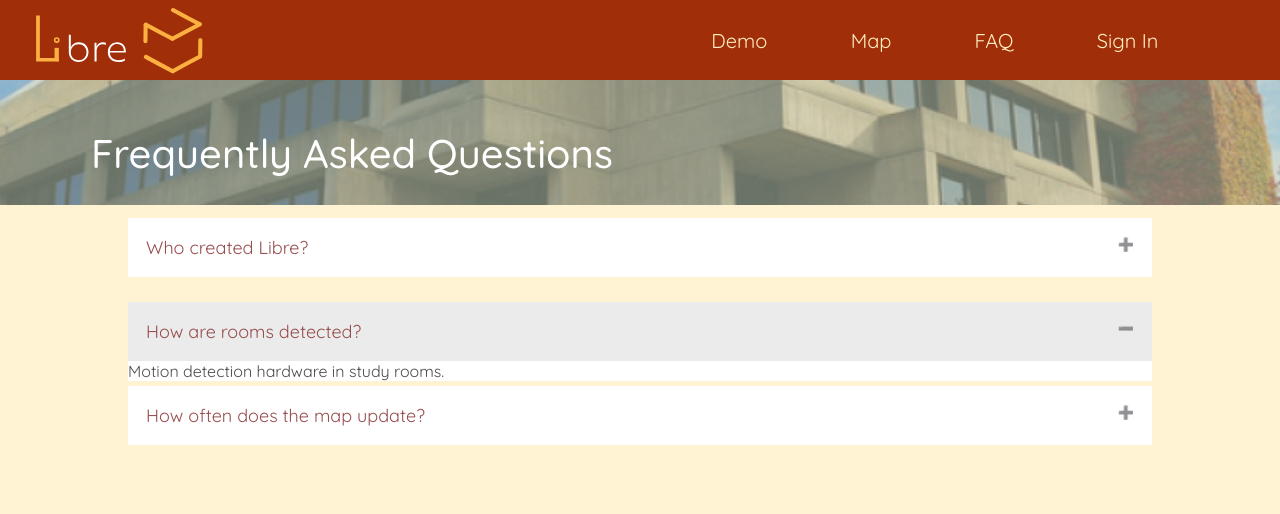
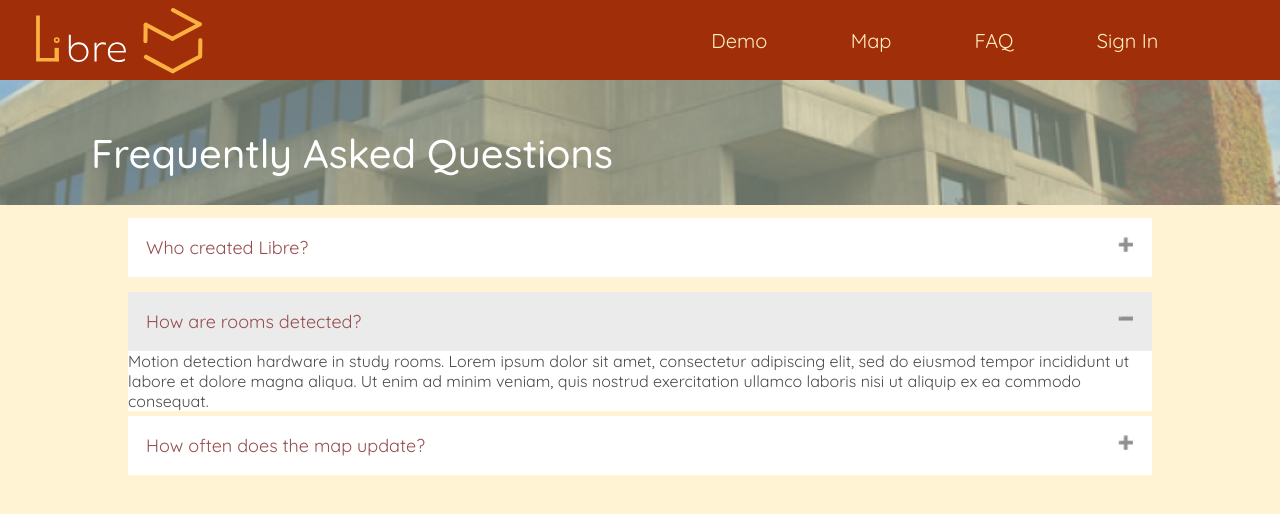
Before and after one commit to BillyMerchan/Libre, a React (Create React App) app in the folder Libre-Server/frontend/: page /faq in a window 1280 px wide. Both pictures are taken after a click on the element "How are rooms detected?". Shown: the top 514 px of the page. Built offline with nearby package versions, Linux system fonts and the light colour scheme.

Commit message:
accordian expands now

```diff
--- a/Libre-Server/frontend/src/routes/FAQ/FAQ.css
+++ b/Libre-Server/frontend/src/routes/FAQ/FAQ.css
@@ -63,10 +63,12 @@
     transition: 0.3s ease-in-out;
     opacity: 0;
     margin-bottom: 5px;
+    height: 10px;
 }
 
 .panel.show {
     opacity: 1;
+    height:fit-content;
     max-height: 500px;
 }
 
--- a/Libre-Server/frontend/src/routes/FAQ/FAQ.tsx
+++ b/Libre-Server/frontend/src/routes/FAQ/FAQ.tsx
@@ -26,7 +26,9 @@
             <p className={`accordion input ${activeAccordion === 2 ? 'active' : ''}`} onClick={() => toggleAccordion(2)}>
               How are rooms detected?
             </p>
-            <div className={`panel ${activeAccordion === 2 ? 'show' : ''}`}> Motion detection hardware in study rooms. </div>
+            <div className={`panel ${activeAccordion === 2 ? 'show' : ''}`}> Motion detection hardware in study rooms. Lorem ipsum dolor sit amet, consectetur adipiscing elit, sed do eiusmod tempor incididunt ut
+              labore et dolore magna aliqua. Ut enim ad minim veniam, quis nostrud exercitation ullamco laboris
+              nisi ut aliquip ex ea commodo consequat. </div>
 
             <p className={`accordion input ${activeAccordion === 3 ? 'active' : ''}`} onClick={() => toggleAccordion(3)}>
               How often does the map update?
```
